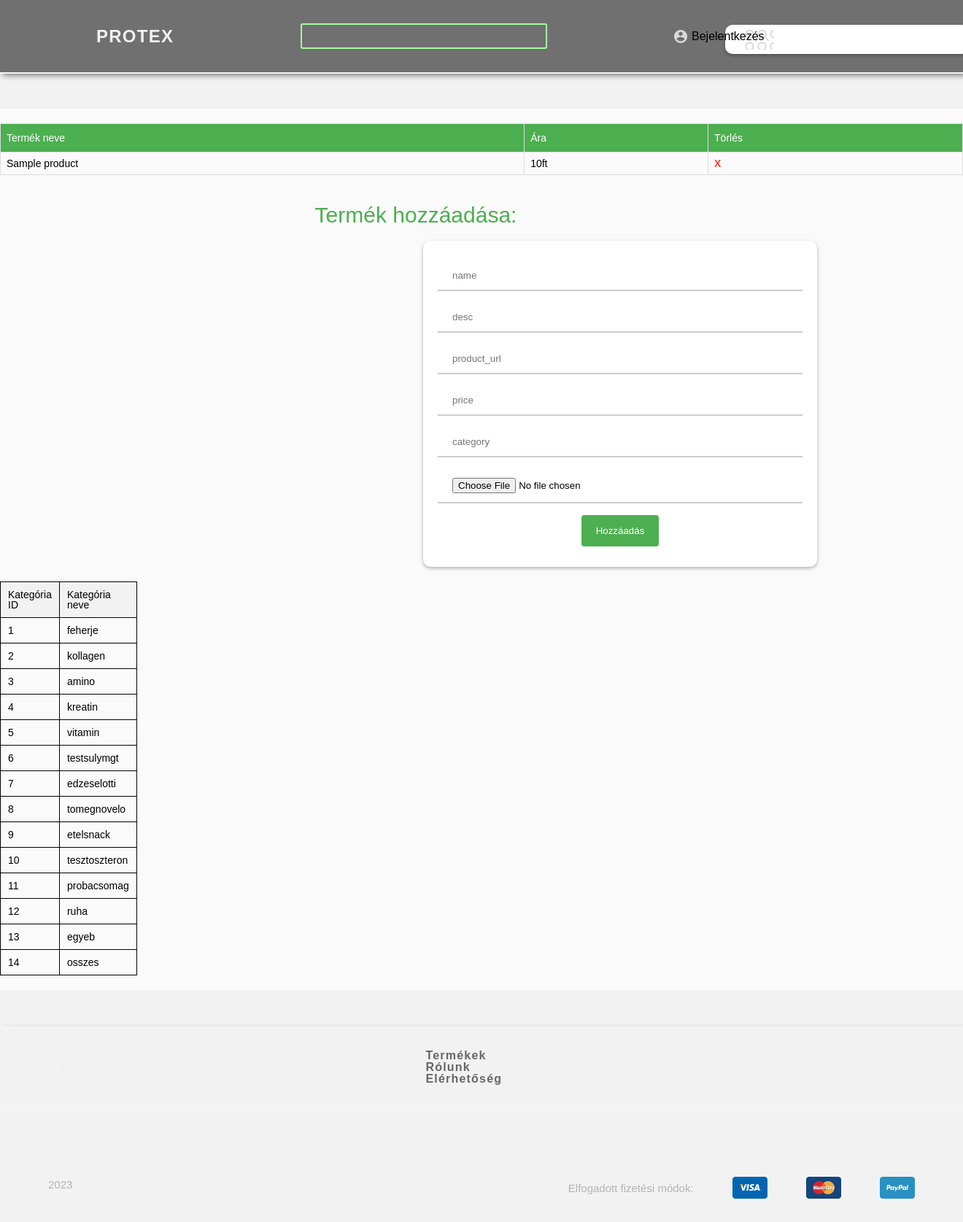
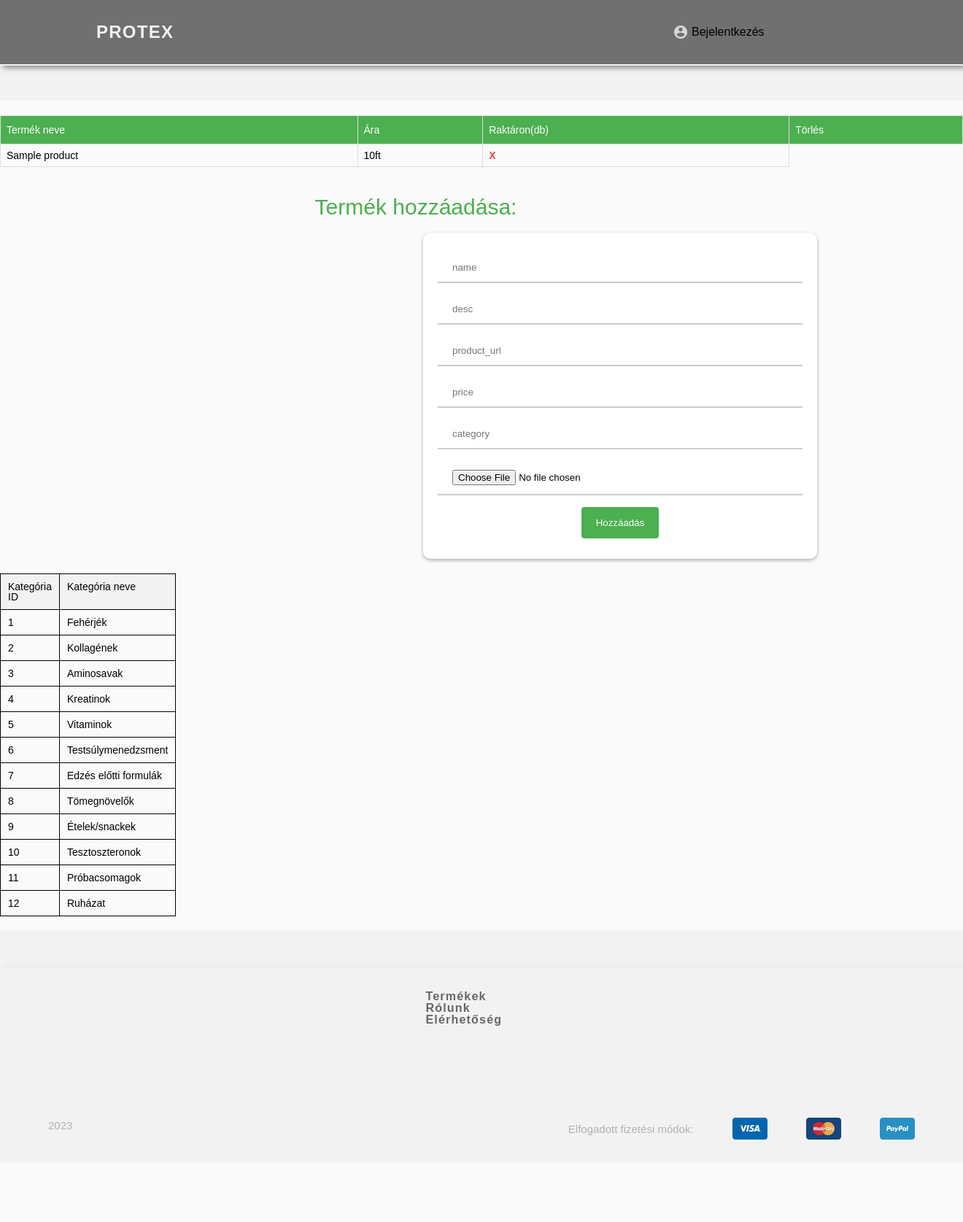
Before and after one commit to AgostonHerczegh/protexv2-1, a Node project: template views/admin/index.hbs in a window 1320 px wide. Shown: the whole page at 73% size. After the commit the page ends 1562 px from the top, so only its background shows below. Run offline with Node 20 templates, Linux system fonts and the light colour scheme; the template is opened without the code that fills it: most values are stand-ins (such as "Sample title", 1, 10 or a date in 2020); some libraries are stand-ins or nearby versions.

Commit message:
admin worked on

```diff
--- a/public/css/admin.css
+++ b/public/css/admin.css
@@ -1,6 +1,11 @@
 body {
     background-color: #F2F2F2;
     font-family: Arial, sans-serif;
+}
+
+header .search-box {
+
+    display: none;
 }
 
 .addh1 {
--- a/views/admin/index.hbs
+++ b/views/admin/index.hbs
@@ -7,6 +7,7 @@
         <tr>
             <th>Termék neve</th>
             <th>Ára</th>
+            <th>Raktáron(db)</th>
             <th>Törlés</th>
         </tr>
     </thead>
@@ -49,59 +50,51 @@
     <tbody>
         <tr>
             <td>1</td>
-            <td>feherje</td>
+            <td>Fehérjék</td>
         </tr>
         <tr>
             <td>2</td>
-            <td>kollagen</td>
+            <td>Kollagének</td>
         </tr>
         <tr>
             <td>3</td>
-            <td>amino</td>
+            <td>Aminosavak</td>
         </tr>
         <tr>
             <td>4</td>
-            <td>kreatin</td>
+            <td>Kreatinok</td>
         </tr>
         <tr>
             <td>5</td>
-            <td>vitamin</td>
+            <td>Vitaminok</td>
         </tr>
         <tr>
             <td>6</td>
-            <td>testsulymgt</td>
+            <td>Testsúlymenedzsment</td>
         </tr>
         <tr>
             <td>7</td>
-            <td>edzeselotti</td>
+            <td>Edzés előtti formulák</td>
         </tr>
         <tr>
             <td>8</td>
-            <td>tomegnovelo</td>
+            <td>Tömegnövelők</td>
         </tr>
         <tr>
             <td>9</td>
-            <td>etelsnack</td>
+            <td>Ételek/snackek</td>
         </tr>
         <tr>
             <td>10</td>
-            <td>tesztoszteron</td>
+            <td>Tesztoszteronok</td>
         </tr>
         <tr>
             <td>11</td>
-            <td>probacsomag</td>
+            <td>Próbacsomagok</td>
         </tr>
         <tr>
             <td>12</td>
-            <td>ruha</td>
-        </tr>
-        <tr>
-            <td>13</td>
-            <td>egyeb</td>
-        </tr>
-        <tr>
-            <td>14</td>
-            <td>osszes</td>
+            <td>Ruházat</td>
         </tr>
     </tbody>
 </table>
```
